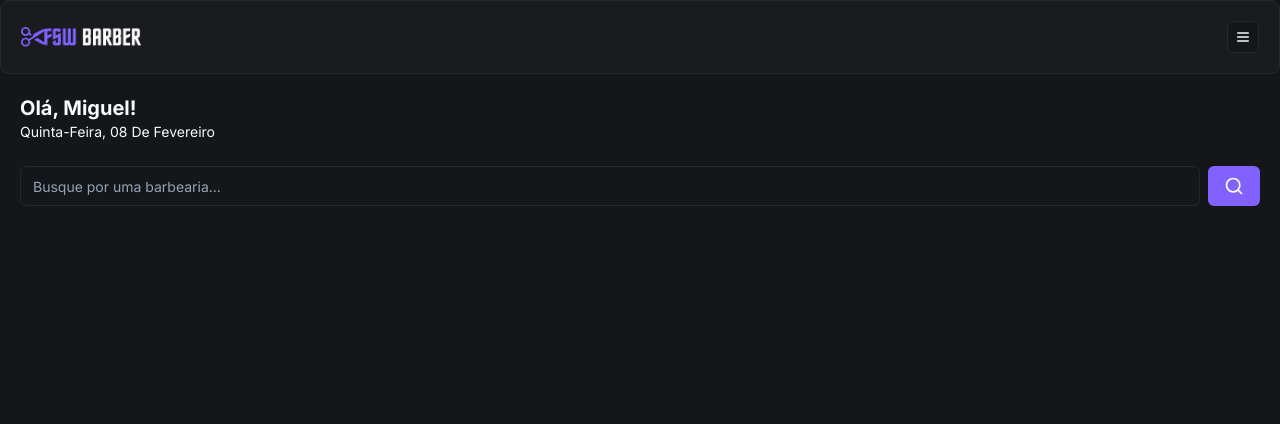
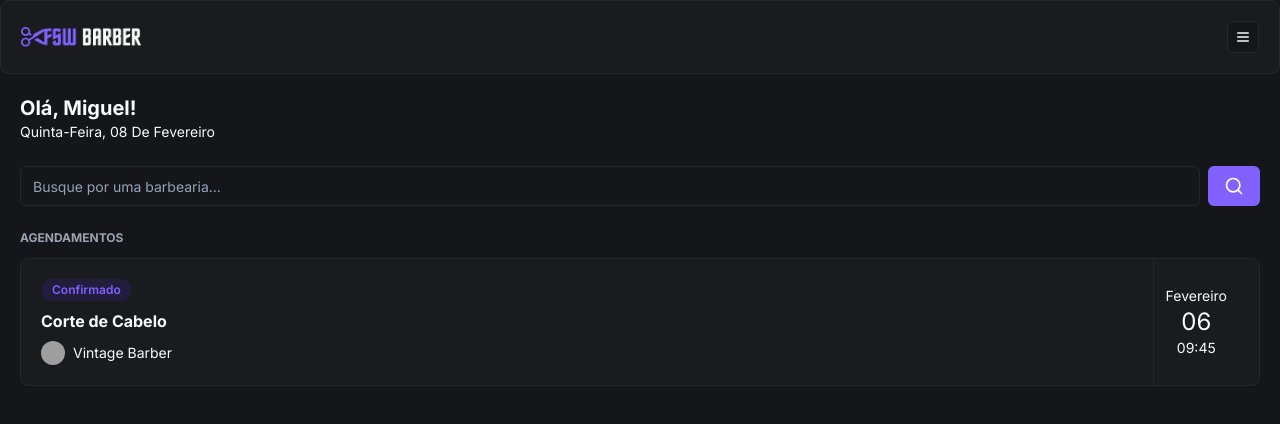
Before and after one commit to alex0liveira/barber-app, a Next.js app: page / in a window 1280 px wide. Shown: the top 424 px of the page. Built offline with nearby package versions, Linux system fonts and the light colour scheme; grey boxes are pictures that could not be loaded.

Commit message:
feat: add initial booking component

```diff
--- a/app/(home)/page.tsx
+++ b/app/(home)/page.tsx
@@ -2,6 +2,7 @@ import { format } from "date-fns";
 import Header from "../_components/header";
 import { ptBR } from "date-fns/locale";
 import Search from "./_components/search";
+import BookingItem from "../_components/booking-item";
 
 export default function Home() {
   return (
@@ -18,6 +19,11 @@ export default function Home() {
       <div className="px-5 mt-6">
         <Search/>
       </div>
+
+      <div className="px-5 mt-6">
+        <h2 className="text-xs uppercase mb-3 font-bold text-gray-400">Agendamentos</h2>
+        <BookingItem/>
+      </div>
     </div>
   );
 }
--- /dev/null
+++ b/app/_components/booking-item.tsx
@@ -0,0 +1,32 @@
+import { Avatar, AvatarFallback, AvatarImage } from "./ui/avatar";
+import { Badge } from "./ui/badge";
+import { Card, CardContent } from "./ui/card";
+
+
+const BookingItem = () => {
+  return (
+    <Card>
+      <CardContent className="p-5 flex justify-between py-0">
+        <div className="flex flex-col gap-2 py-5">
+          <Badge className="bg-[#221C3D] text-primary hover:bg-[#221C3D] w-fit">Confirmado</Badge>
+          <h2 className="font-bold">Corte de Cabelo</h2>
+          <div className="flex items-center gap-2">
+            <Avatar className="h-6 w-6">
+              <AvatarImage src="https://utfs.io/f/0ddfbd26-a424-43a0-aaf3-c3f1dc6be6d1-1kgxo7.png"/>
+              <AvatarFallback>C</AvatarFallback>
+            </Avatar>
+            <h3 className="text-sm">Vintage Barber</h3>
+          </div>
+        </div>
+
+        <div className="flex flex-col items-center justify-center px-3 border-l border-solid border-secondary">
+          <p className="text-sm">Fevereiro</p>
+          <p className="text-2xl">06</p>
+          <p className="text-sm">09:45</p>
+        </div>
+      </CardContent>
+    </Card>
+  );
+}
+
+export default BookingItem;
--- /dev/null
+++ b/app/_components/ui/avatar.tsx
@@ -0,0 +1,50 @@
+"use client"
+
+import * as React from "react"
+import * as AvatarPrimitive from "@radix-ui/react-avatar"
+
+import { cn } from "@/app/_lib/utils"
+
+const Avatar = React.forwardRef<
+  React.ElementRef<typeof AvatarPrimitive.Root>,
+  React.ComponentPropsWithoutRef<typeof AvatarPrimitive.Root>
+>(({ className, ...props }, ref) => (
+  <AvatarPrimitive.Root
+    ref={ref}
+    className={cn(
+      "relative flex h-10 w-10 shrink-0 overflow-hidden rounded-full",
+      className
+    )}
+    {...props}
+  />
+))
+Avatar.displayName = AvatarPrimitive.Root.displayName
+
+const AvatarImage = React.forwardRef<
+  React.ElementRef<typeof AvatarPrimitive.Image>,
+  React.ComponentPropsWithoutRef<typeof AvatarPrimitive.Image>
+>(({ className, ...props }, ref) => (
+  <AvatarPrimitive.Image
+    ref={ref}
+    className={cn("aspect-square h-full w-full", className)}
+    {...props}
+  />
+))
+AvatarImage.displayName = AvatarPrimitive.Image.displayName
+
+const AvatarFallback = React.forwardRef<
+  React.ElementRef<typeof AvatarPrimitive.Fallback>,
+  React.ComponentPropsWithoutRef<typeof AvatarPrimitive.Fallback>
+>(({ className, ...props }, ref) => (
+  <AvatarPrimitive.Fallback
+    ref={ref}
+    className={cn(
+      "flex h-full w-full items-center justify-center rounded-full bg-muted",
+      className
+    )}
+    {...props}
+  />
+))
+AvatarFallback.displayName = AvatarPrimitive.Fallback.displayName
+
+export { Avatar, AvatarImage, AvatarFallback }
--- /dev/null
+++ b/app/_components/ui/badge.tsx
@@ -0,0 +1,36 @@
+import * as React from "react"
+import { cva, type VariantProps } from "class-variance-authority"
+
+import { cn } from "@/app/_lib/utils"
+
+const badgeVariants = cva(
+  "inline-flex items-center rounded-full border px-2.5 py-0.5 text-xs font-semibold transition-colors focus:outline-none focus:ring-2 focus:ring-ring focus:ring-offset-2",
+  {
+    variants: {
+      variant: {
+        default:
+          "border-transparent bg-primary text-primary-foreground hover:bg-primary/80",
+        secondary:
+          "border-transparent bg-secondary text-secondary-foreground hover:bg-secondary/80",
+        destructive:
+          "border-transparent bg-destructive text-destructive-foreground hover:bg-destructive/80",
+        outline: "text-foreground",
+      },
+    },
+    defaultVariants: {
+      variant: "default",
+    },
+  }
+)
+
+export interface BadgeProps
+  extends React.HTMLAttributes<HTMLDivElement>,
+    VariantProps<typeof badgeVariants> {}
+
+function Badge({ className, variant, ...props }: BadgeProps) {
+  return (
+    <div className={cn(badgeVariants({ variant }), className)} {...props} />
+  )
+}
+
+export { Badge, badgeVariants }
--- a/package.json
+++ b/package.json
@@ -13,6 +13,7 @@
   },
   "dependencies": {
     "@prisma/client": "^5.9.1",
+    "@radix-ui/react-avatar": "^1.0.4",
     "@radix-ui/react-slot": "^1.0.2",
     "class-variance-authority": "^0.7.0",
     "clsx": "^2.1.0",
```
Also changed, not shown: 1 other file (tests, documents, lock files or other folders).
